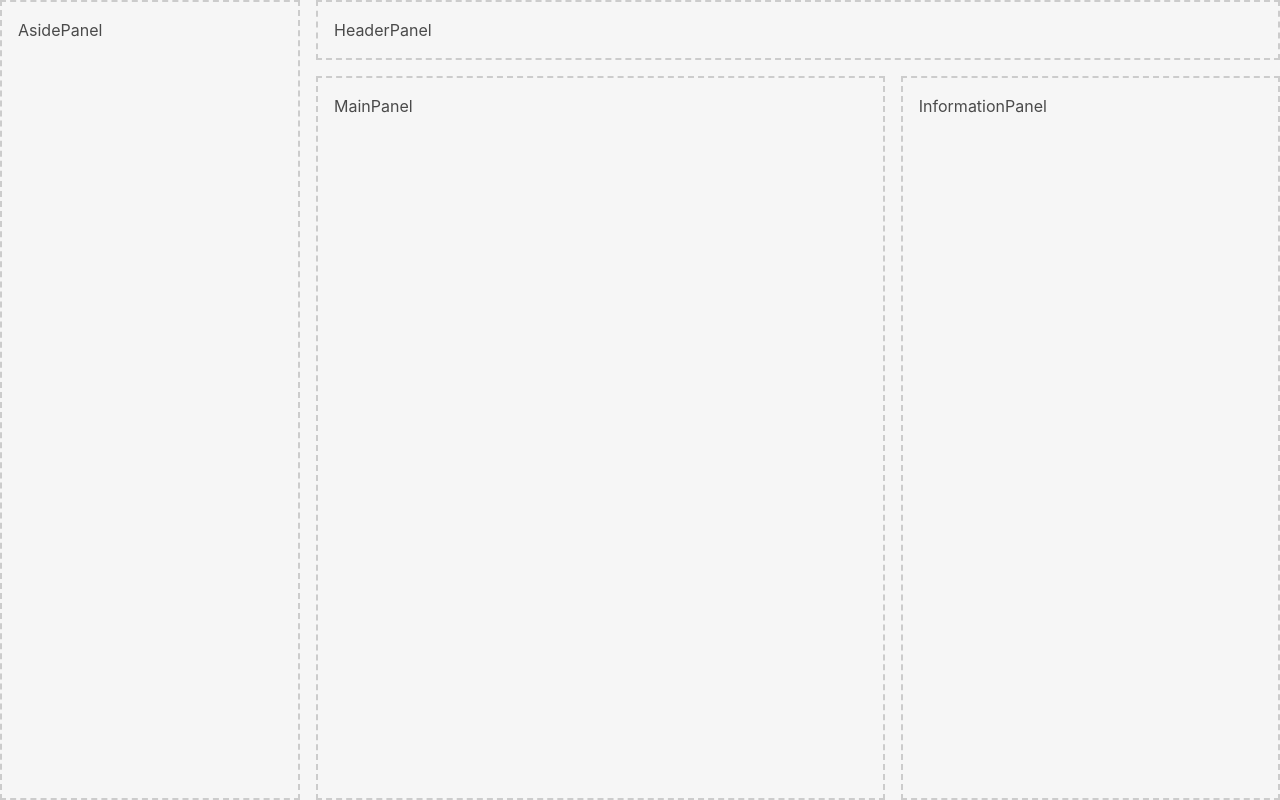
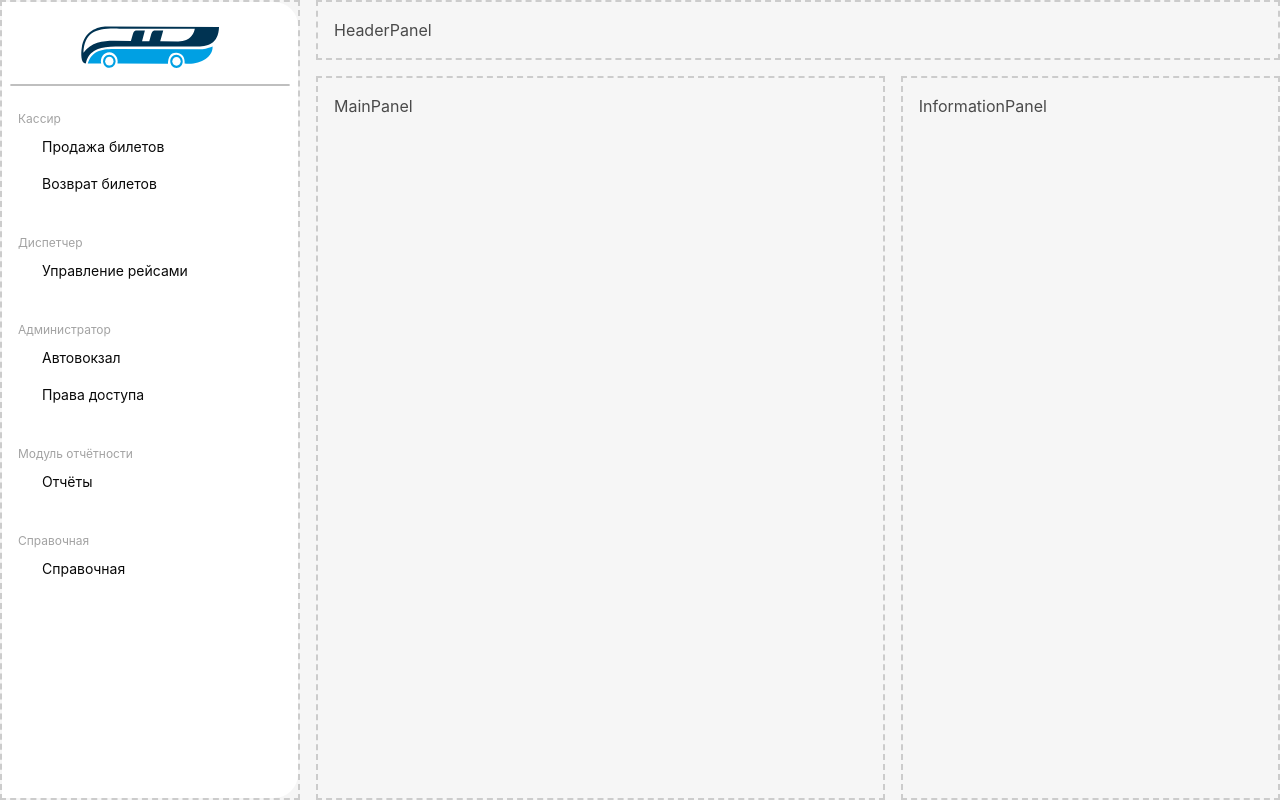
Before and after one commit to NSK-Transportation/transportation-platform, a React (Vite) app: page / in a window 1280 px wide. Built offline with nearby package versions, Linux system fonts and the light colour scheme.

Commit message:
feat(pages): add aside panel

```diff
--- a/src/pages/home/components/asidePanel/AsidePanel.module.scss
+++ b/src/pages/home/components/asidePanel/AsidePanel.module.scss
@@ -1,3 +1,22 @@
-.aside {
-  padding: 16px;
+.asidePanel {
+  background-color: var(--color-gray-10);
+  border-radius: 0 24px 24px 0;
+  padding: 24px 8px;
+  height: 100%;
+  overflow-y: auto;
+
+  &__image {
+    align-self: center;
+    width: 50%;
+  }
+
+  &__link {
+    padding: 8px;
+    border-radius: 12px;
+
+    &:hover {
+      outline: 1px solid var(--color-blue-30);
+      box-shadow: 0px 4px 12px 0px #0000001a;
+    }
+  }
 }
--- a/src/pages/home/components/asidePanel/AsidePanel.tsx
+++ b/src/pages/home/components/asidePanel/AsidePanel.tsx
@@ -1,5 +1,30 @@
+import { Button, Divider, Stacks, Typography } from "@/shared/ui";
 import styles from "./AsidePanel.module.scss";
+import { LinkData, roleNames } from "./LinkData";
+import { NavLink } from "react-router-dom";
+import { logoNoText } from "@/shared/assets";
 
 export const AsidePanel = () => {
-  return <div className={styles.aside}>AsidePanel</div>;
+  const linksData: { [key: string]: { text: string; to: string }[] } = LinkData();
+  // TODO: Сделать UI компонент для изображений
+  return (
+    <div className={styles.asidePanel}>
+      <Stacks direction="column" gap={16}>
+        <img className={styles.asidePanel__image} src={logoNoText} alt="logoNoText" />
+        <Divider />
+        {Object.keys(linksData).map((role, index) => (
+          <div className={styles.asidePanel__link} key={index}>
+            <Typography variant="caption" color="secondary">
+              {roleNames[role]}
+            </Typography>
+            {linksData[role].map((link, linkIndex) => (
+              <NavLink key={linkIndex} to={link.to}>
+                <Button label={link.text} fullWidth justifyContent="start" variant="tertiary" />
+              </NavLink>
+            ))}
+          </div>
+        ))}
+      </Stacks>
+    </div>
+  );
 };
--- /dev/null
+++ b/src/pages/home/components/asidePanel/LinkData.ts
@@ -0,0 +1,23 @@
+export function LinkData() {
+  return {
+    cashier: [
+      { to: "/", text: "Продажа билетов" },
+      { to: "/", text: "Возврат билетов" },
+    ],
+    dispatcher: [{ to: "/", text: "Управление рейсами" }],
+    administrator: [
+      { to: "/", text: "Автовокзал" },
+      { to: "/", text: "Права доступа" },
+    ],
+    reporting: [{ to: "/", text: "Отчёты" }],
+    reference: [{ to: "/", text: "Справочная" }],
+  };
+}
+
+export const roleNames: { [key: string]: string } = {
+  cashier: "Кассир",
+  dispatcher: "Диспетчер",
+  administrator: "Администратор",
+  reporting: "Модуль отчётности",
+  reference: "Справочная",
+};
```
Also changed, not shown: src/pages/home/components/asidePanel/LinkItem.tsx (added, +25 -0 lines).
